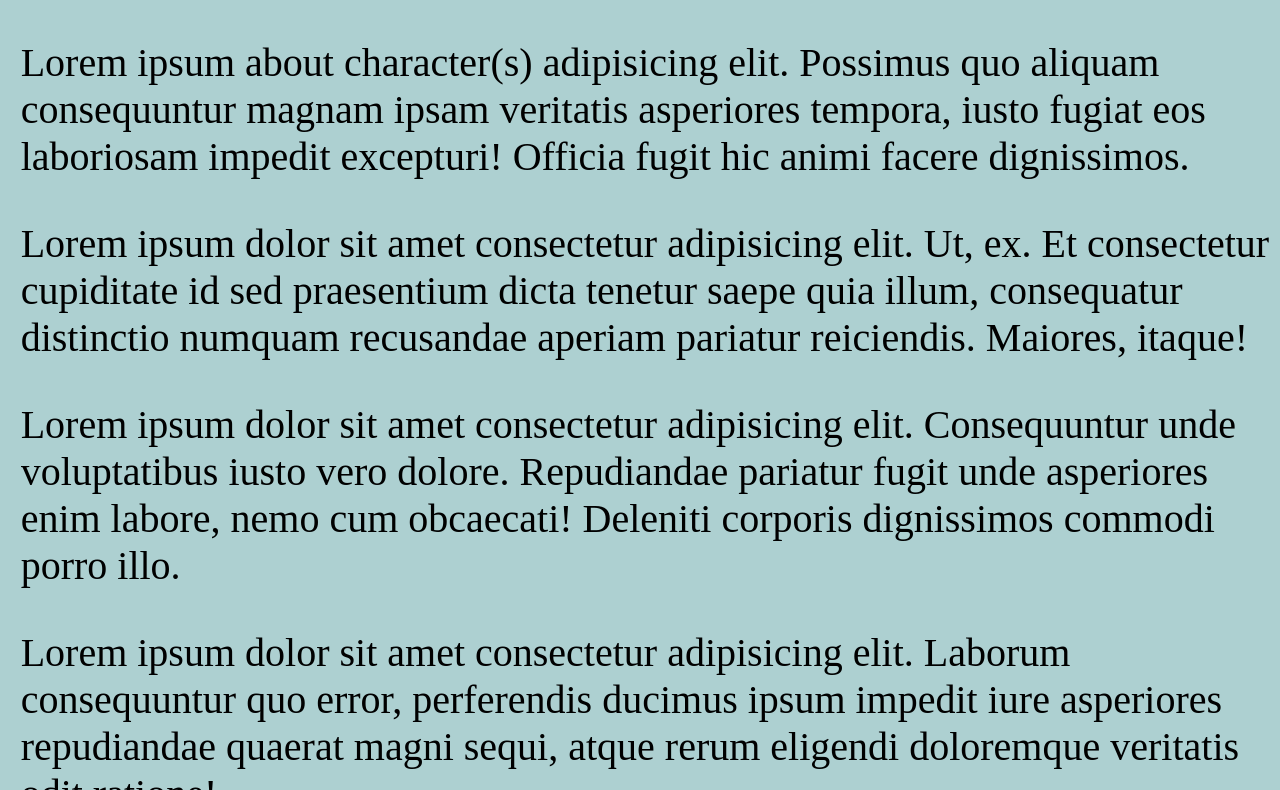
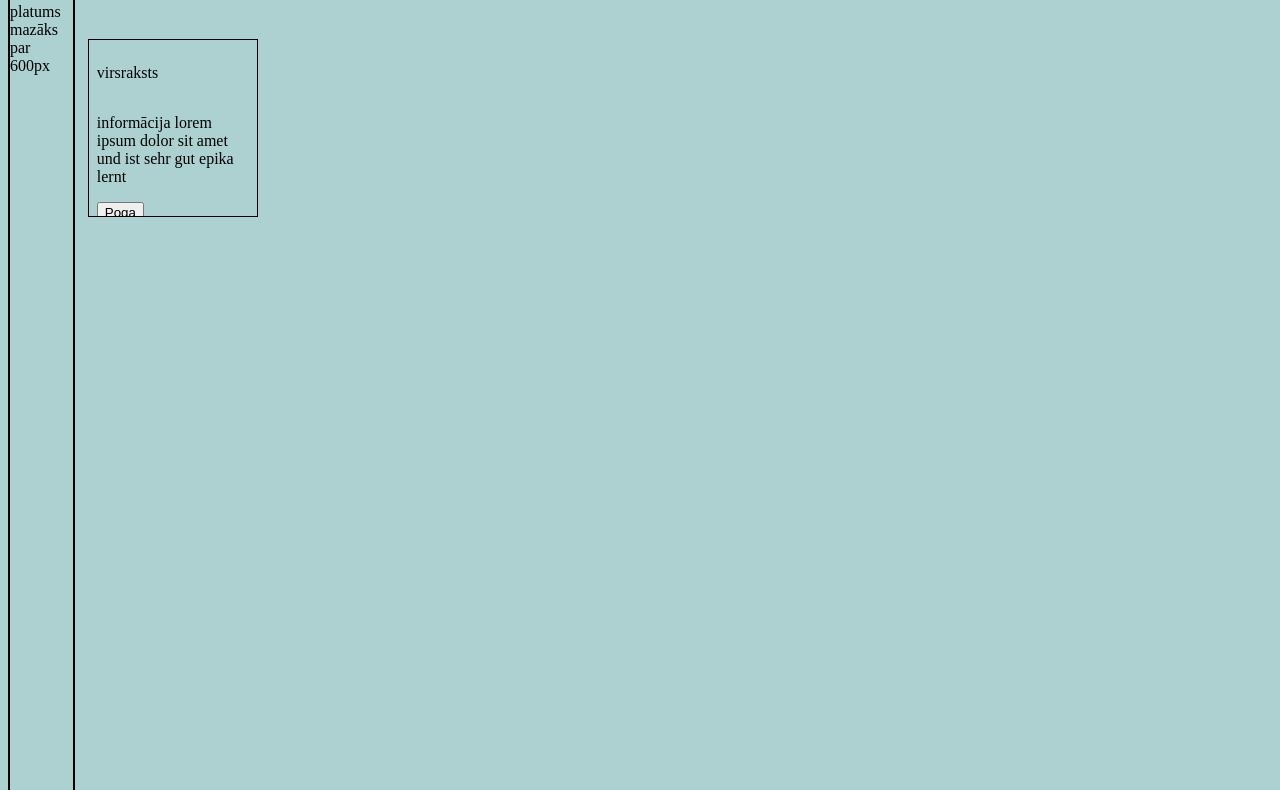
Before and after one commit to 23DP4RPila/toDoApp, a plain HTML site: page about.html in a window 1280 px wide. Shown: the part 313-1103 px from the top of the page. Drawn offline with Linux system fonts and the light colour scheme.

Commit message:
cards, hover effects

```diff
--- a/about.html
+++ b/about.html
@@ -4,22 +4,25 @@
     <meta charset="UTF-8">
     <meta name="viewport" content="width=device-width, initial-scale=1.0">
     <link rel="stylesheet" href="src/style.css">
-    <title>Document</title>
+    <title>vietne123 - About</title>
 </head>
 <body>
     <header>
         <p>vietne123</p>
-        <a href="index.html/#cool">Home</a>
+        <a href="index.html">Home</a>
         <a href="about.html">About</a>
         <a href="contact.html">Contact</a>
     </header>
 
     <main>
         <h1>Lorem ipsum ABOUT</h1>
-        <p>Lorem ipsum about character(s) adipisicing elit. Possimus quo aliquam consequuntur magnam ipsam veritatis asperiores tempora, iusto fugiat eos laboriosam impedit excepturi! Officia fugit hic animi facere dignissimos. </p>
-        <p>Lorem ipsum dolor sit amet consectetur adipisicing elit. Ut, ex. Et consectetur cupiditate id sed praesentium dicta tenetur saepe quia illum, consequatur distinctio numquam recusandae aperiam pariatur reiciendis. Maiores, itaque!</p>
-        <p>Lorem ipsum dolor sit amet consectetur adipisicing elit. Consequuntur unde voluptatibus iusto vero dolore. Repudiandae pariatur fugit unde asperiores enim labore, nemo cum obcaecati! Deleniti corporis dignissimos commodi porro illo.</p>
-        <p>Lorem ipsum dolor sit amet consectetur adipisicing elit. Laborum consequuntur quo error, perferendis ducimus ipsum impedit iure asperiores repudiandae quaerat magni sequi, atque rerum eligendi doloremque veritatis odit ratione!</p>
+
+        <div class="card">
+            <p>virsraksts</p>
+            <p>informācija lorem ipsum dolor sit amet und ist sehr gut epika lernt</p>
+            <button>Poga</button>
+        </card>
+
     </main>
 
     <aside>
--- a/src/script.js
+++ b/src/script.js
@@ -0,0 +1,3 @@
+document.body.addEventListener("keydown", (event) => {
+    if (event.ctrlKey) { event.preventDefault() }
+});
--- a/src/style.css
+++ b/src/style.css
@@ -4,9 +4,33 @@
 
 body {
     background-color: rgb(173, 208, 209);
+    max-width: 100%;
 }
 
+.card {
+    display: flex;
+    flex-direction: row;
+    flex-wrap: wrap;
 
+    min-width: 15%;
+    height: 10rem;
+    max-width: 20%;
+
+    border: 1px solid;
+    padding: 0.5rem;
+
+}
+
+.card > p {
+    flex-direction: column;
+
+}
+
+.card:hover {
+    transform: translateY(-2.5px);
+    transition: all 0.1s;
+
+}
 
 
 /* ------------------------ */
@@ -24,6 +48,11 @@ header {
     border-bottom: 0.2rem solid;
     align-content: center ;
     align-items: center;
+
+}
+
+header:hover {
+    transition: margin-right 2s;
 }
 
 header > p {
@@ -40,11 +69,14 @@ header > a {
     font-size: 5vh
 }
 
-header > button:hover {
+header > a:hover {
     background-color: rgb(99, 120, 121);
+    transform: translateY(-5px);
+    transition: all 0.1s;
+
 }
 
-header > button:active {
+header > a:active {
     background-color: green;
 }
 
@@ -58,6 +90,7 @@ main {
     display: inline-block;
     position: relative;
     margin-left: 1%;
+    max-width: 90%;
 
 }
 
@@ -66,6 +99,8 @@ main > h1 {
 }
 main > p {
     font-size: 2.5rem;
+    max-width: 100%;
+    overflow: visible;
 }
 
 
@@ -86,7 +121,7 @@ aside {
 
     border: 2.5px solid;
     height: 200vh;
-    max-width: 1%;
+    max-width: 5%;
 
 }
 
```
Also changed, not shown: contact.html (+1 -1 lines), index.html (+2 -2 lines).
